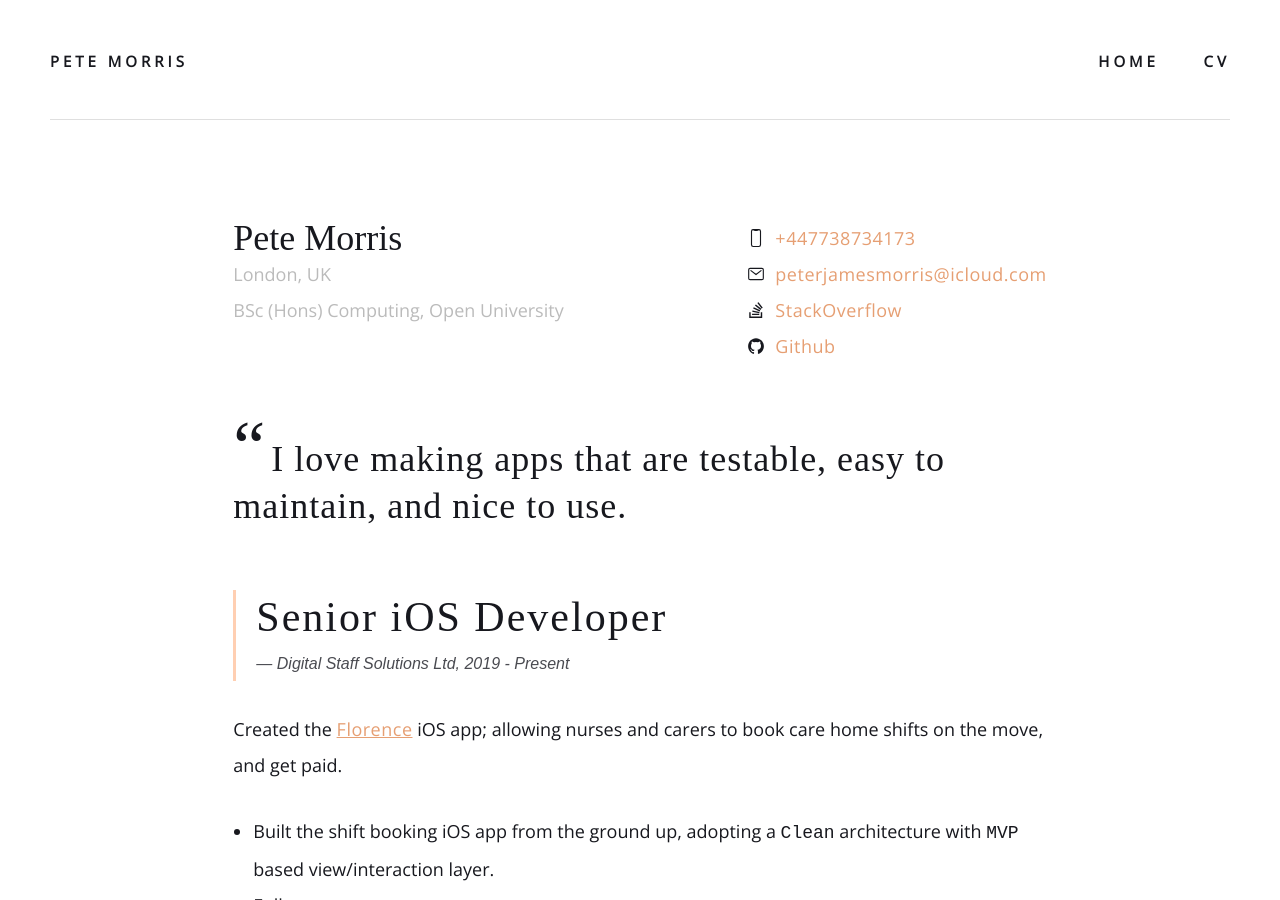
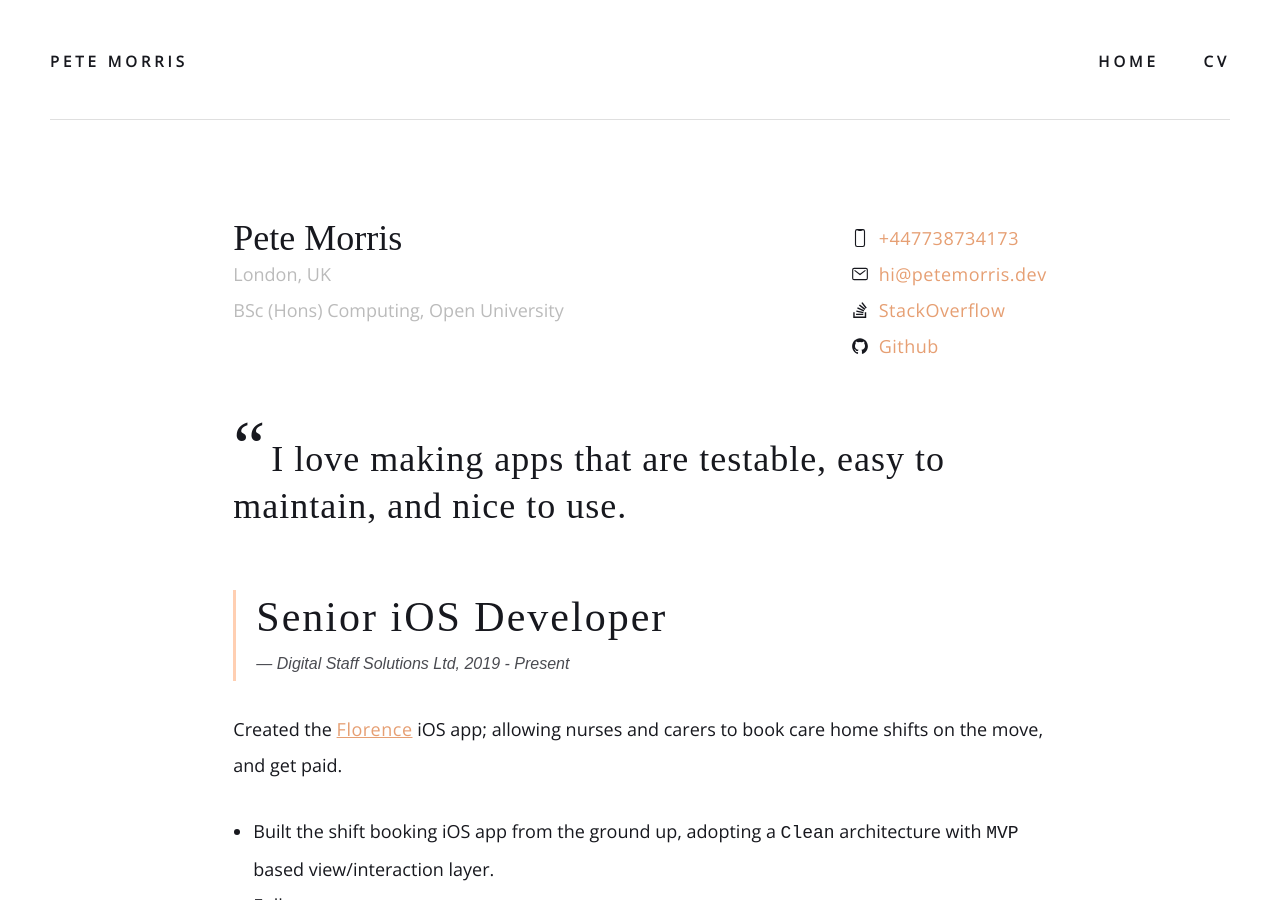
Before and after one commit to p-morris/p-morris.github.io, a Jekyll site: the page built from _pages/cv.md, in a window 1280 px wide and 900 px high. Built offline with Jekyll 4.4.1, drawn with Linux system fonts in a browser that asks for light colours; nearby versions of some CDN libraries; some web fonts are replaced; some of the changed text lies outside the part shown.

Commit message:
amended email address

```diff
--- a/_config.yml
+++ b/_config.yml
@@ -15,7 +15,7 @@ author:
 contact:
 - {name: "+447738734173", icon: "phone-portrait-outline", link: "tel:07738734173"}
 - {name: "WhatsApp", icon: "logo-whatsapp", link: "https://wa.me/447738734173"}
-- {name: "peterjamesmorris@icloud.com", icon: "mail-outline", link: "mailto:peterjamesmorris@icloud.com"}
+- {name: "hi@petemorris.dev", icon: "mail-outline", link: "mailto:hi@petemorris.dev"}
 - {name: "StackOverflow", icon: "logo-stackoverflow", link: "https://stackoverflow.com/users/10246061/pete-morris?tab=topactivity"}
 - {name: "Github", icon: "logo-github", link: "https://github.com/p-morris"}
 
```
